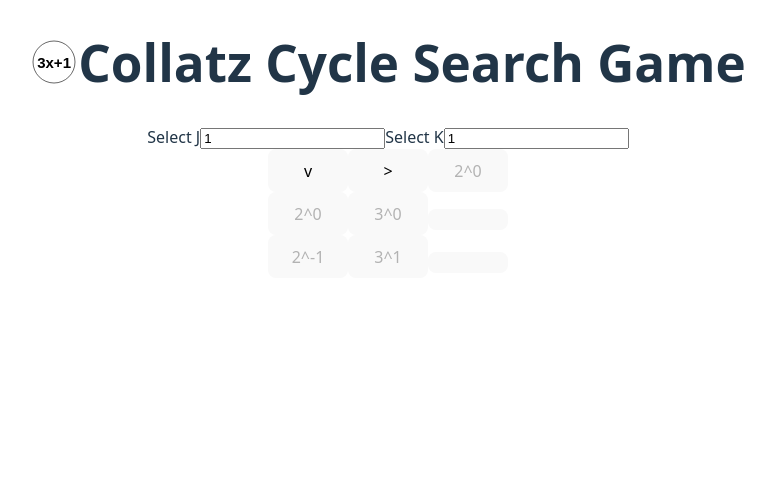
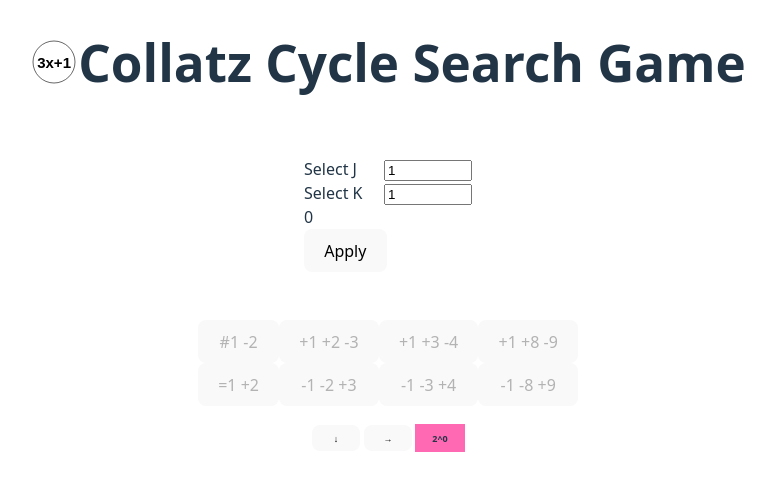
Before and after one commit to ElvenMonky/collatz_game, a React (Vite) app: page / in a window 1280 px wide. Shown: the top 490 px of the page, without its empty margins (252-1027 px from the left). Built offline with nearby package versions, Linux system fonts and the light colour scheme.

Commit message:
Implemented basic rules

```diff
--- a/src/App.css
+++ b/src/App.css
@@ -1,16 +1,35 @@
-#root {
+#root,
+main {
 	display: flex;
 	flex-direction: column;
 	align-items: center;
 }
 
-.inactive {
-	pointer-events: none;
-	user-select: none;
+h1 {
+	font-size: 3.2em;
+	line-height: 1.1;
+	display: flex;
+	align-items: center;
 }
 
-.inactive:focus {
-	outline: 0;
+header {
+	margin: 1rem 0;
+}
+
+header > ul {
+	list-style-type: none;
+	padding: 0;
+	margin: 0;
+}
+
+header label {
+	display: inline-block;
+	width: 5rem;
+	margin: 0;
+}
+
+header input {
+	width: 5rem;
 }
 
 .inline-logo {
--- a/src/App.tsx
+++ b/src/App.tsx
@@ -1,34 +1,18 @@
-import { useEffect, useState } from 'react';
+import { useCallback, useState } from 'react';
 import './App.css';
 import { ReactComponent as CollatzLogo } from './assets/collatz.svg';
-
-const cellDisplayMap: { [K: number]: string } = {
-	"-1": "-",
-	0: " ",
-	1: "+",
-};
+import Board from './Board';
+import Toolbar from './Toolbar';
+import BoardSizeForm from './BoardSizeForm';
 
 const App = () => {
-	const [J, setJ] = useState(1);
-	const [K, setK] = useState(1);
-
-	const [powerShift, setPowerShift] = useState(0);
-	const [colHeaders, setColHeaders] = useState<number[]>([]);
-	const [rowHeaders2, setRowHeaders2] = useState<number[]>([]);
-	const [rowHeaders3, setRowHeaders3] = useState<number[]>([]);
+	const [selectedCell, setSelectedCell] = useState<{ j: number, k: number } | null>(null);
 	const [board, setBoard] = useState<number[][]>([]);
 
-	useEffect(() => {
-		setBoard(() => [...Array(K + 1).keys()].map(() => [...Array(J).keys()].map(() => 0)));
-	}, [J, K]);
-
-	useEffect(() => {
-		setColHeaders(() => [...Array(J).keys()].map((_, i) => powerShift + i));
-		setRowHeaders2(() => [...Array(K + 1).keys()].map((_, i) => K - 1 - powerShift - i));
-		setRowHeaders3(() => [...Array(K + 1).keys()].map((_, i) => i));
-	}, [J, K, powerShift]);
-
-	const isInactive = (j: number, k: number) => rowHeaders2[k] + colHeaders[j] < 0;
+	const onApply = useCallback((J: number, K: number) => {
+		setSelectedCell(null);
+		setBoard(() => [...Array(K+1).keys()].map((_, k) => [...Array(J+K+1).keys()].map((_, j) => (k==0 && j==J+K) ? 1 : (k==K && j==K) ? -1 : 0)));
+	}, []);
 
 	return (
 		<>
@@ -37,38 +21,22 @@ const App = () => {
 				Collatz Cycle Search Game
 			</h1>
 			<header>
-				<label htmlFor="J">Select J</label>
-				<input id="J" type="number" value={J} onChange={e => setJ(Math.max(+e.target.value, 1))} />
-				<label htmlFor="K">Select K</label>
-				<input id="K" type="number" value={K} onChange={e => setK(Math.max(+e.target.value, 1))} />
+				<BoardSizeForm {...{
+					total: board.reduce((s, row, k) => s + 2**(-k)*3**k*row.reduce((sr, v, j) => sr + 2**j*v, 0), 0),
+					onApply,
+				}} />
 			</header>
 			<main>
-				<button onClick={() => setPowerShift(v => v - 1)}>
-					v
-				</button>
-				<button onClick={() => setPowerShift(v => v + 1)}>
-					&gt;
-				</button>
-				{colHeaders.map(colHeader => (
-					<button disabled className="inactive">
-						2^{colHeader}
-					</button>
-				))}
-				{board.map((row, k) => (
-					<div>
-						<button disabled className="inactive">
-							2^{rowHeaders2[k]}
-						</button>
-						<button disabled className="inactive">
-							3^{rowHeaders3[k]}
-						</button>
-						{row.map((cell, j) => (
-							<button className={isInactive(j, k) ? "inactive" : ""} disabled={isInactive(j, k)}>
-								{cellDisplayMap[cell]}
-							</button>
-						))}
-					</div>
-				))}
+				<Toolbar {...{
+					selectedCell,
+					board,
+					setBoard,
+				}} />
+				<Board {...{
+					selectedCell,
+					setSelectedCell,
+					board,
+				}} />
 			</main>
 		</>
 	)
--- /dev/null
+++ b/src/Board.css
@@ -0,0 +1,38 @@
+.updown-arrow {
+	display: block;
+	font-size: xx-small;
+}
+
+.row-header2 {
+	background-color:hotpink;
+}
+
+.row-header3 {
+	background-color:cornflowerblue;
+}
+
+.minus-cell {
+	background-color:blue;
+}
+
+.plus-cell {
+	background-color:red;
+}
+
+.inactive {
+	pointer-events: none;
+	user-select: none;
+}
+
+.inactive:focus {
+	outline: 0;
+}
+
+table {
+	width: auto;
+}
+
+td, th, td *, th * {
+	min-width: 3rem;
+	font-size: xx-small !important;
+}
--- /dev/null
+++ b/src/Board.tsx
@@ -0,0 +1,104 @@
+import { useEffect, useState } from 'react';
+import './Board.css';
+
+const cellClassMap: { [K: number]: string } = {
+	"-1": "minus-cell",
+	0: "",
+	1: "plus-cell",
+};
+
+const cellDisplayMap: { [K: number]: { [K: number]: number } } = {
+	0: {
+		0: 1,
+		1: 2,
+		2: 4,
+		3: 8,
+		4: 16,
+	},
+	1: {
+		1: 3,
+		2: 6,
+		3: 12,
+	},
+	2: {
+		2: 9,
+	},
+};
+
+interface IBoardProps {
+	board: number[][];
+	selectedCell: { j: number, k: number } | null;
+	setSelectedCell: React.Dispatch<any>;
+};
+
+const Board = ({
+	board,
+	selectedCell,
+	setSelectedCell
+}: IBoardProps) => {
+	const [jShift, setJShift] = useState(0);
+	const [colHeaders, setColHeaders] = useState<number[]>([]);
+	const [rowHeaders2, setRowHeaders2] = useState<number[]>([]);
+	const [rowHeaders3, setRowHeaders3] = useState<number[]>([]);
+
+	const K = board.length ?? 0;
+	const J = (board[0]?.length ?? K) - K;
+
+	useEffect(() => {
+		console.log(jShift);
+		setColHeaders(() => [...Array(J+jShift+1).keys()].map((_, j) => j));
+		setRowHeaders2(() => [...Array(K + 1).keys()].map((_, k) => K - jShift - k));
+		setRowHeaders3(() => [...Array(K + 1).keys()].map((_, k) => k));
+	}, [J, K, jShift]);
+
+	const isInactive = (j: number, k: number) => rowHeaders2[k] + colHeaders[j] < 0;
+
+	return (
+		<table>
+			<thead>
+				<tr>
+					<th scope="col">
+						<button className="updown-arrow" onClick={() => setJShift(v => v - 1)}>
+							&#x2193;
+						</button>
+					</th>
+					<th scope="col">
+						<button className="updown-arrow" onClick={() => setJShift(v => v + 1)}>
+							&#x2192;
+						</button>
+					</th>
+					{colHeaders.map(colHeader => (
+						<th key={colHeader} scope="col" className="row-header2">
+							2^{colHeader}
+						</th>
+					))}
+				</tr>
+			</thead>
+			<tbody>
+			{board.map((row, k) => (
+				<tr key={k}>
+					<th key="2^" scope="row" className="row-header2">
+						2^{rowHeaders2[k]}
+					</th>
+					<th key="3^" scope="row" className="inactive row-header3">
+						3^{rowHeaders3[k]}
+					</th>
+					{row.slice(K-jShift-1).map((cell, j) => (
+						<td key={j}>
+							<button
+								className={`${isInactive(j, k) ? "inactive" : ""} ${cellClassMap[cell] ?? ""}`}
+								disabled={isInactive(j, k)}
+								onClick={() => setSelectedCell({ j: j+K-jShift-1, k })}
+							>
+								{ selectedCell && cellDisplayMap[k-selectedCell.k]?.[j+K-jShift-1-selectedCell.j] || "\u00A0" }
+							</button>
+						</td>
+					))}
+				</tr>
+			))}
+			</tbody>
+		</table>
+	)
+};
+
+export default Board;
--- /dev/null
+++ b/src/BoardSizeForm.css
@@ -0,0 +1,19 @@
+form {
+	margin: 1rem 0;
+}
+
+form > ul {
+	list-style-type: none;
+	padding: 0;
+	margin: 0;
+}
+
+form label {
+	display: inline-block;
+	width: 5rem;
+	margin: 0;
+}
+
+form input {
+	width: 5rem;
+}
--- /dev/null
+++ b/src/BoardSizeForm.tsx
@@ -0,0 +1,40 @@
+import { useState } from 'react';
+import './BoardSizeForm.css';
+
+interface IBoardSizeFormProps {
+	total: number;
+	onApply: (J: number, K: number) => void;
+};
+
+const BoardSizeForm = ({ total, onApply }: IBoardSizeFormProps) => {
+	const [J, setJ] = useState(1);
+	const [K, setK] = useState(1);
+
+	return (
+		<form onSubmit={e => {
+			e.preventDefault();
+			onApply(J, K);
+		}}>
+			<ul>
+				<li>
+					<label htmlFor="J">Select J</label>
+					<input id="J" type="number" value={J} onChange={e => setJ(Math.max(+e.target.value, 1))} />
+				</li>
+				<li>
+					<label htmlFor="K">Select K</label>
+					<input id="K" type="number" value={K} onChange={e => setK(Math.max(+e.target.value, 1))} />
+				</li>
+				<li>
+					<span>
+						{total}
+					</span>
+				</li>
+				<li>
+					<button type='submit'>Apply</button>
+				</li>
+			</ul>
+		</form>
+	)
+};
+
+export default BoardSizeForm;
--- /dev/null
+++ b/src/Toolbar.css
@@ -0,0 +1,9 @@
+menu {
+	display: flex;
+	padding: 0;
+}
+
+menu > li {
+	display: flex;
+	flex-direction: column;
+}
--- /dev/null
+++ b/src/Toolbar.tsx
@@ -0,0 +1,105 @@
+import './Toolbar.css';
+
+const jMap: { [j: number]: number } = {
+	1: 0,
+	2: 1,
+	3: 1,
+	4: 2,
+	6: 2,
+	8: 3,
+	9: 2,
+};
+
+const kMap: { [k: number]: number } = {
+	1: 0,
+	2: 0,
+	3: 1,
+	4: 0,
+	6: 1,
+	8: 0,
+	9: 2,
+};
+
+const dMap: { [d: string]: number } = {
+	'=': -2,
+	'-': -1,
+	'+': 1,
+	'#': 2,
+};
+
+const buttonData: string[][] = [
+	[
+		`#1 -2`,
+		`=1 +2`,
+	],
+	[
+		`+1 +2 -3`,
+		`-1 -2 +3`,
+	],
+	[
+		`+1 +3 -4`,
+		`-1 -3 +4`,
+	],
+	[
+		`+1 +8 -9`,
+		`-1 -8 +9`,
+	],
+];
+
+interface IToolbarProps {
+	selectedCell: { j: number, k: number } | null,
+	board: number[][],
+	setBoard: React.Dispatch<React.SetStateAction<number[][]>>,
+};
+
+const Toolbar = ({ selectedCell, board, setBoard }: IToolbarProps) => {
+	const K = board.length ?? 1;
+	const J = board[0]?.length ?? 1;
+
+	const canUpdateBoard = (board: number[][], changes: string) => {
+		if (!selectedCell) {
+			return false;
+		}
+
+		return changes.split(' ').every(change =>
+			selectedCell.k+kMap[+change[1]] <= K &&
+			selectedCell.j+jMap[+change[1]] <= J+K &&
+			board[selectedCell.k+kMap[+change[1]]][selectedCell.j+jMap[+change[1]]] + dMap[change[0]] <= 1 &&
+			board[selectedCell.k+kMap[+change[1]]][selectedCell.j+jMap[+change[1]]] + dMap[change[0]] >= -1
+		);
+	};
+
+	const updateBoard = (changes: string) => {
+		setBoard(oldBoard => {
+			if (!selectedCell || !canUpdateBoard(oldBoard, changes)) {
+				return oldBoard;
+			}
+
+			const newBoard = oldBoard.map(row => [...row]);
+			changes.split(' ').forEach(change => {
+				newBoard[selectedCell.k+kMap[+change[1]]][selectedCell.j+jMap[+change[1]]] += dMap[change[0]];
+			});
+			return newBoard;
+		})
+	};
+
+	return (
+		<menu className={!selectedCell ? "inactive" : ""}>
+			{buttonData.map(column => (
+				<li key={column.join(',')} >
+					{column.map(changes => (
+						<button
+							key={changes}
+							onClick={() => updateBoard(changes)}
+							disabled={!canUpdateBoard(board, changes)}
+						>
+							{changes}
+						</button>
+					))}
+				</li>
+			))}
+		</menu>
+	);
+};
+
+export default Toolbar;
--- a/src/index.css
+++ b/src/index.css
@@ -33,13 +33,6 @@ body,
 	height: 100%;
 }
 
-h1 {
-	font-size: 3.2em;
-	line-height: 1.1;
-	display: flex;
-	align-items: center;
-}
-
 button {
 	border-radius: 8px;
 	border: 1px solid transparent;
@@ -50,7 +43,6 @@ button {
 	background-color: #1a1a1a;
 	cursor: pointer;
 	transition: border-color 0.25s;
-	min-width: 5rem;
 }
 
 button:hover {
```
